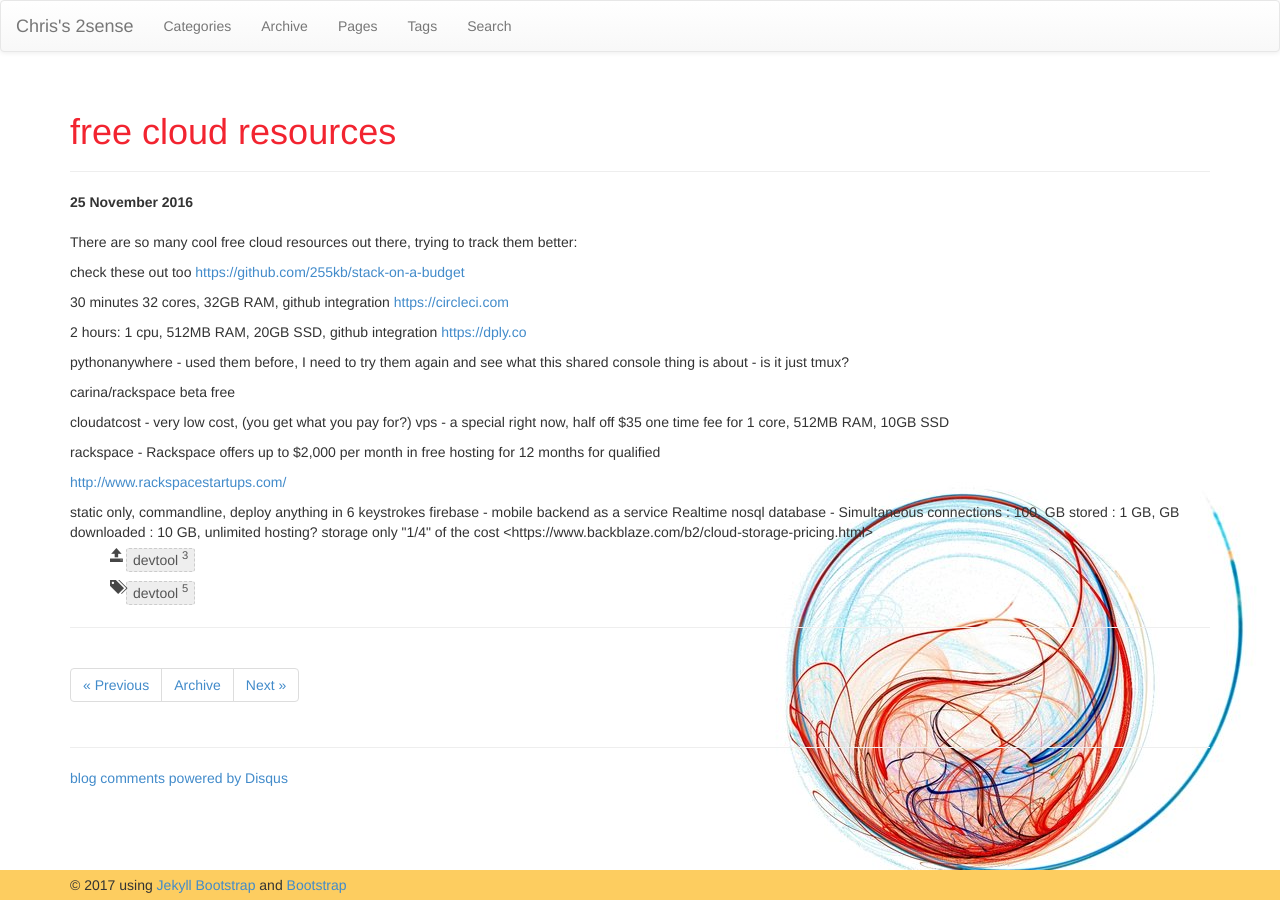
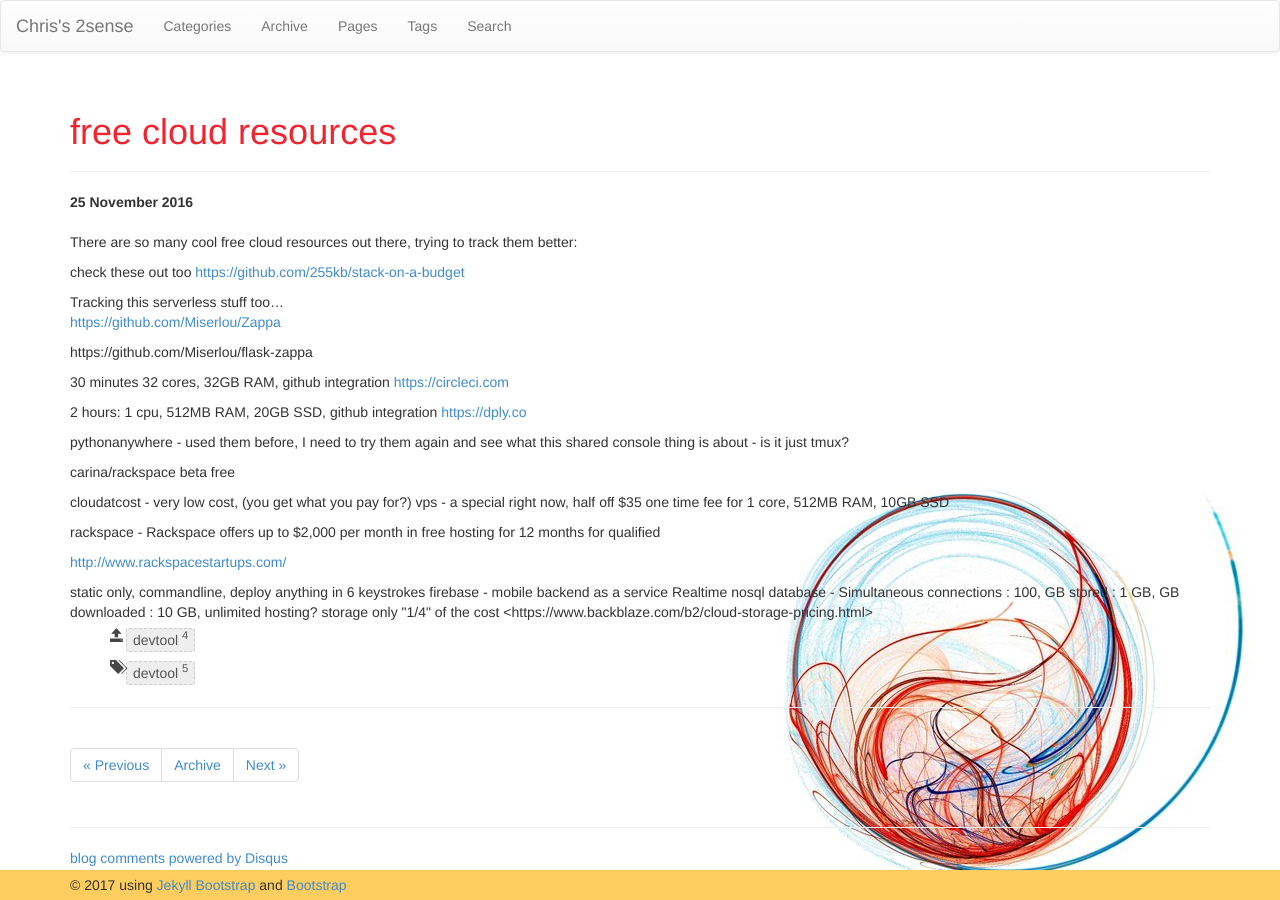
Before and after one commit to faizanvahevaria/chrisamow.github.io, a Jekyll site: the page built from _posts/2016-11-25-free-cloud-resources.md, in a window 1280 px wide. Built offline with Jekyll 4.4.1, drawn with Linux system fonts in a browser that asks for light colours; nearby versions of some CDN libraries; comment, search, counter and statistics services are not loaded.

```diff
--- a/_posts/2016-11-25-free-cloud-resources.md
+++ b/_posts/2016-11-25-free-cloud-resources.md
@@ -11,6 +11,12 @@ There are so many cool free cloud resources out there, trying to track them bett
 
 check these out too
 <https://github.com/255kb/stack-on-a-budget>
+
+
+Tracking this serverless stuff too...
+<https://github.com/Miserlou/Zappa>
+
+https://github.com/Miserlou/flask-zappa
 
 
 30 minutes 32 cores, 32GB RAM, github integration
```
Also changed, not shown: _posts/2017-01-06-go-runtime-for-python.md (+1 -1 lines), _posts/2017-01-12-redis-vs-rabbitmq.md (added, +14 -0 lines).
